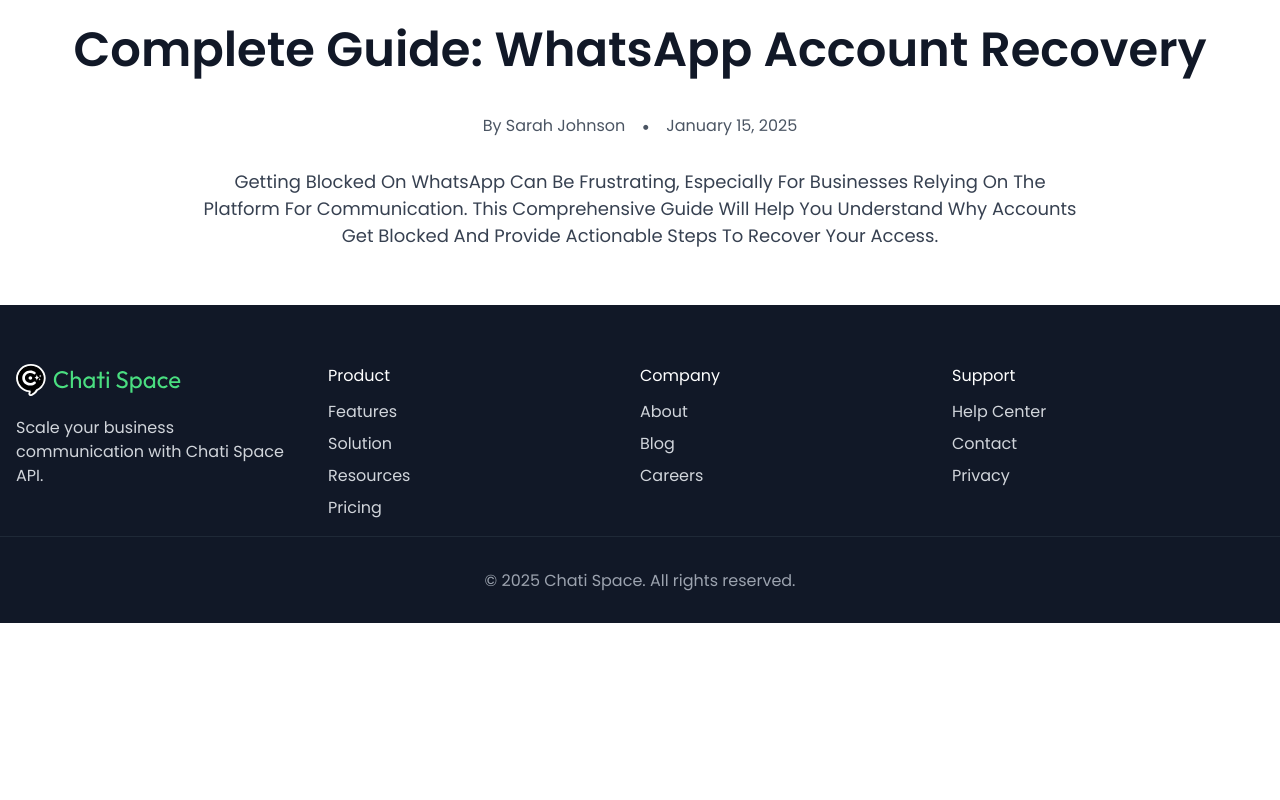
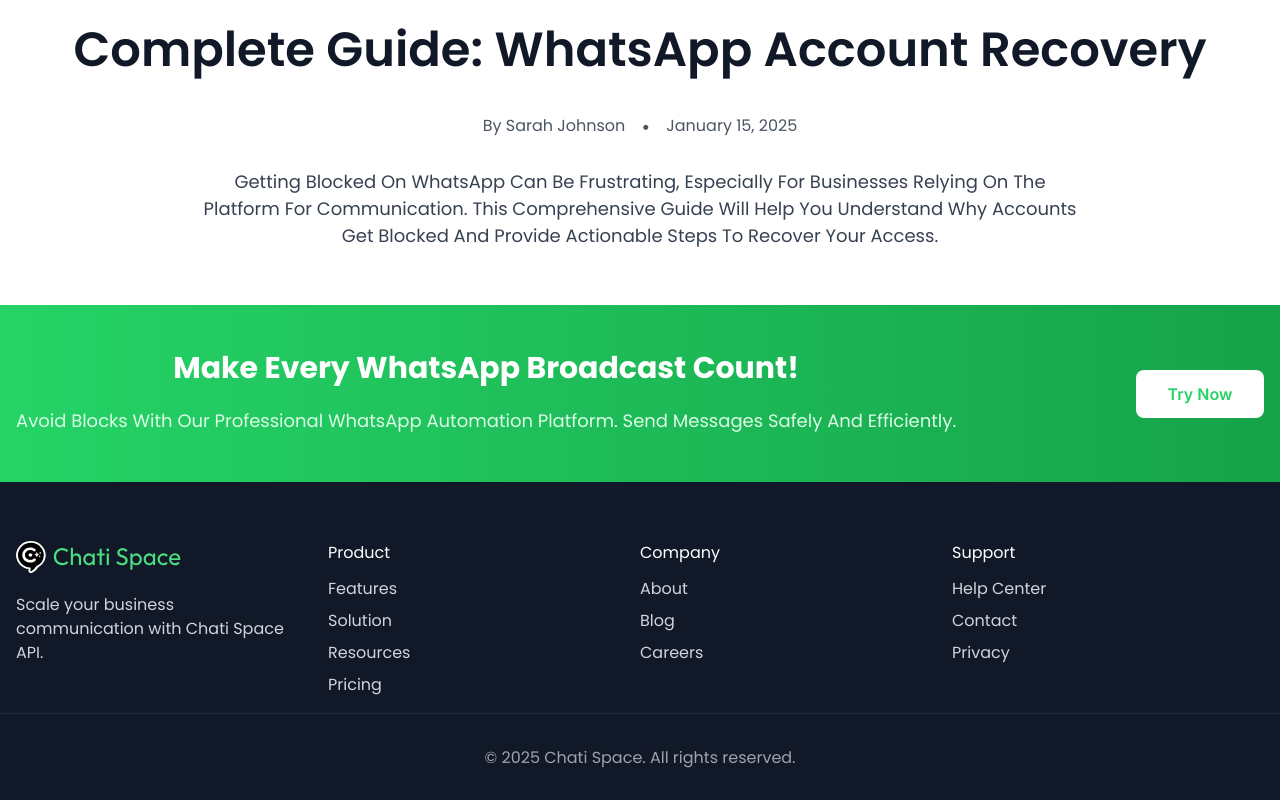
Before and after one commit to AQuadic/chat.space_nextjs, a Next.js app: page /resources/blog_details in a window 1280 px wide. Shown: the part 630-1430 px from the top of the page. Before the commit the page ends 1253 px from the top, so only its background shows below. Built offline with nearby package versions, Linux system fonts and the light colour scheme.

Commit message:
blog deatils page - second section

```diff
--- a/src/app/resources/blog_details/page.tsx
+++ b/src/app/resources/blog_details/page.tsx
@@ -1,10 +1,12 @@
 import BlogDetailsHero from '@/components/resources/blog_details/BlogDetailsHero'
+import BroadcastCount from '@/components/resources/blog_details/BroadcastCount'
 import React from 'react'
 
 const page = () => {
     return (
         <div>
             <BlogDetailsHero />
+            <BroadcastCount />
         </div>
     )
 }
--- /dev/null
+++ b/src/components/resources/blog_details/BroadcastCount.tsx
@@ -0,0 +1,19 @@
+import React from 'react'
+
+const BroadcastCount = () => {
+    return (
+        <section className='bg-[linear-gradient(90deg,#25D366_0%,#16A34A_100%)] py-12'>
+            <div className='container flex flex-wrap items-center justify-between'>
+                <div>
+                    <h1 className='text-[#FFFFFF] md:text-[30px] text-xl text-center font-bold leading-[100%]'>Make Every WhatsApp Broadcast Count!</h1>
+                    <p className='text-[#DCFCE7] md:text-lg text-base font-normal leading-[150%] mt-6 capitalize'>Avoid blocks with our professional WhatsApp automation platform. Send messages safely and efficiently.</p>
+                </div>
+                <button className='w-[128px] h-12 bg-[#FFFFFF] rounded-[8px] text-[#25D366] text-base font-semibold font-[Inter] lg:mt-0 mt-4'>
+                    Try Now
+                </button>
+            </div>
+        </section>
+    )
+}
+
+export default BroadcastCount
```
